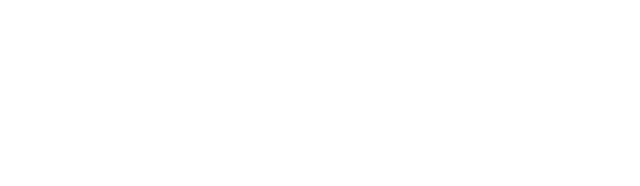
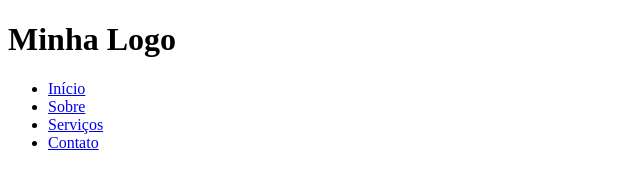
Before and after one commit to Bemtutuvi/atividade-branchs, a plain HTML site: page index.html in a window 1280 px wide. Shown: the whole page, without its empty margins (0-640 px from the left). Drawn offline with Linux system fonts and the light colour scheme.

Commit message:
html cabecalho

```diff
--- a/index.html
+++ b/index.html
@@ -1,11 +1,22 @@
 <!DOCTYPE html>
-<html lang="en">
+<html lang="pt-BR">
 <head>
-    <meta charset="UTF-8">
-    <meta name="viewport" content="width=device-width, initial-scale=1.0">
-    <title>Document</title>
+  <meta charset="UTF-8">
+  <meta name="viewport" content="width=device-width, initial-scale=1.0">
+  <title>Minha Página</title>
+  <link rel="stylesheet" href="style.css">
 </head>
 <body>
-
+  <header>
+    <h1>Minha Logo</h1>
+    <nav>
+      <ul>
+        <li><a href="#">Início</a></li>
+        <li><a href="#">Sobre</a></li>
+        <li><a href="#">Serviços</a></li>
+        <li><a href="#">Contato</a></li>
+      </ul>
+    </nav>
+  </header>
 </body>
 </html>
```
